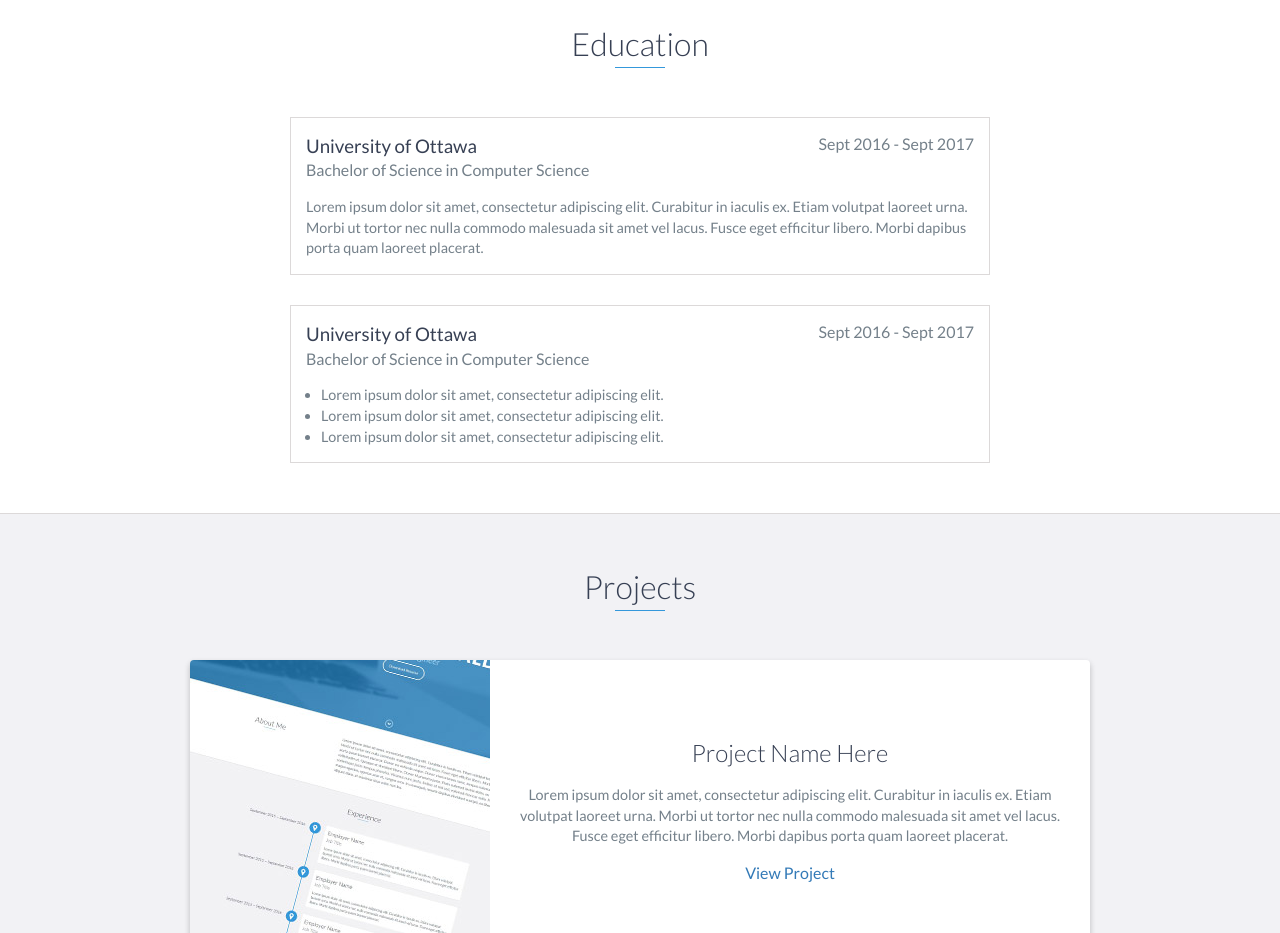
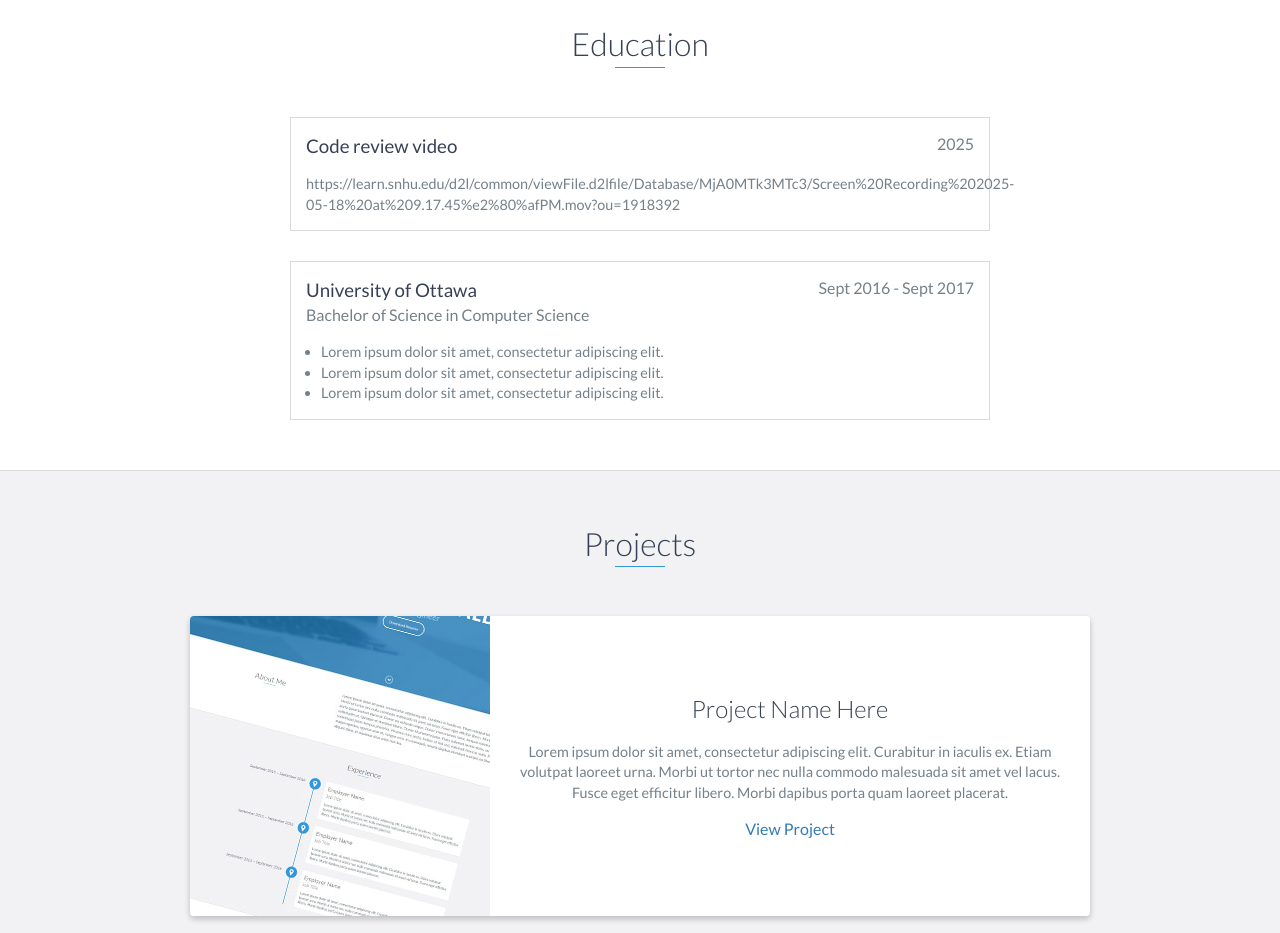
Before and after one commit to Legacy477/CS-499-Portfolio, a website: page index.html in a window 1280 px wide. Shown: the part 2620-3553 px from the top of the page. Drawn offline with nearby package versions, Linux system fonts and the light colour scheme.

Commit message:
code review update

```diff
--- a/index.html
+++ b/index.html
@@ -124,11 +124,11 @@
     <div id="education">
         <h2 class="heading">Education</h2>
         <div class="education-block">
-            <h3>University of Ottawa</h3>
-            <span class="education-date">Sept 2016 - Sept 2017</span>
-            <h4>Bachelor of Science in Computer Science</h4>
+            <h3>Code review video</h3>
+            <span class="education-date">2025</span>
+            <h4></h4>
             <p>
-                Lorem ipsum dolor sit amet, consectetur adipiscing elit. Curabitur in iaculis ex. Etiam volutpat laoreet urna. Morbi ut tortor nec nulla commodo malesuada sit amet vel lacus. Fusce eget efficitur libero. Morbi dapibus porta quam laoreet placerat.
+		    https://learn.snhu.edu/d2l/common/viewFile.d2lfile/Database/MjA0MTk3MTc3/Screen%20Recording%202025-05-18%20at%209.17.45%e2%80%afPM.mov?ou=1918392
             </p>
         </div>
         <!-- End .education-block -->
```
